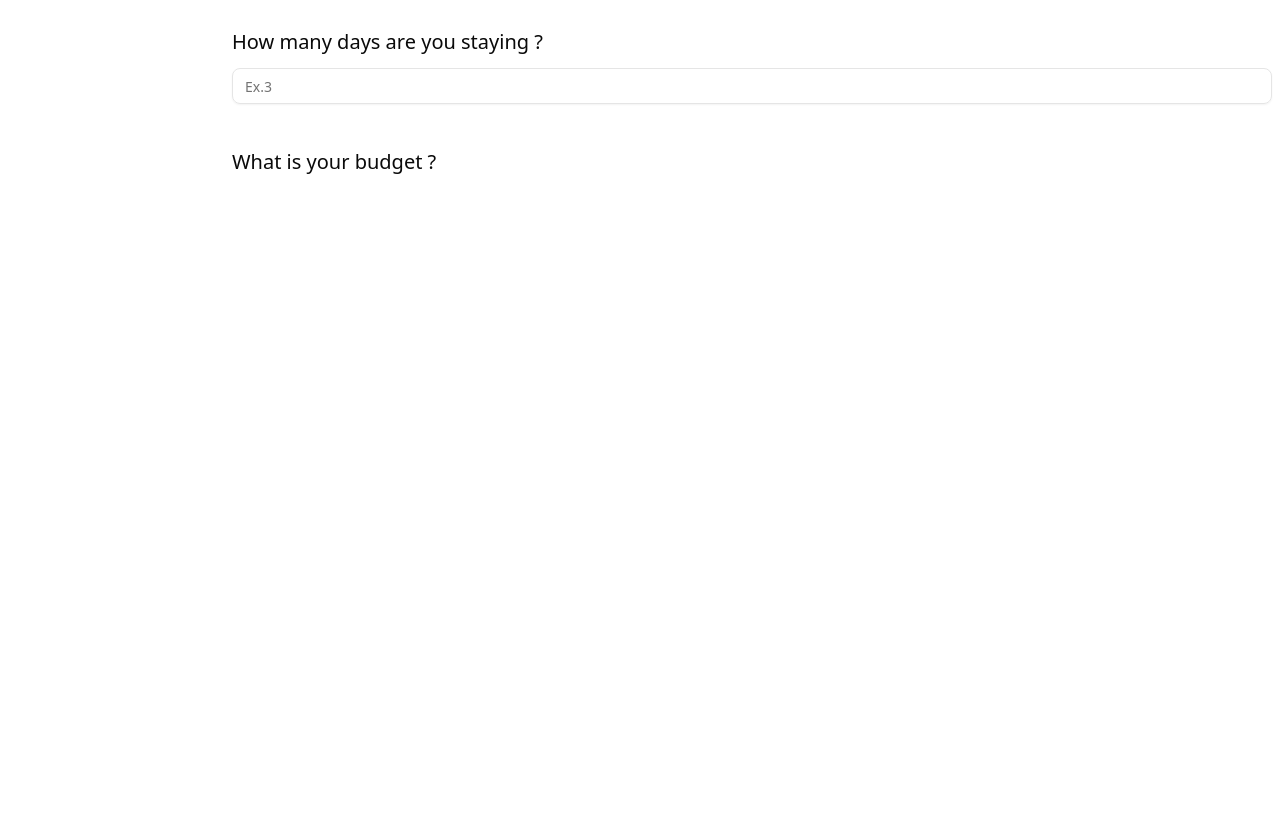
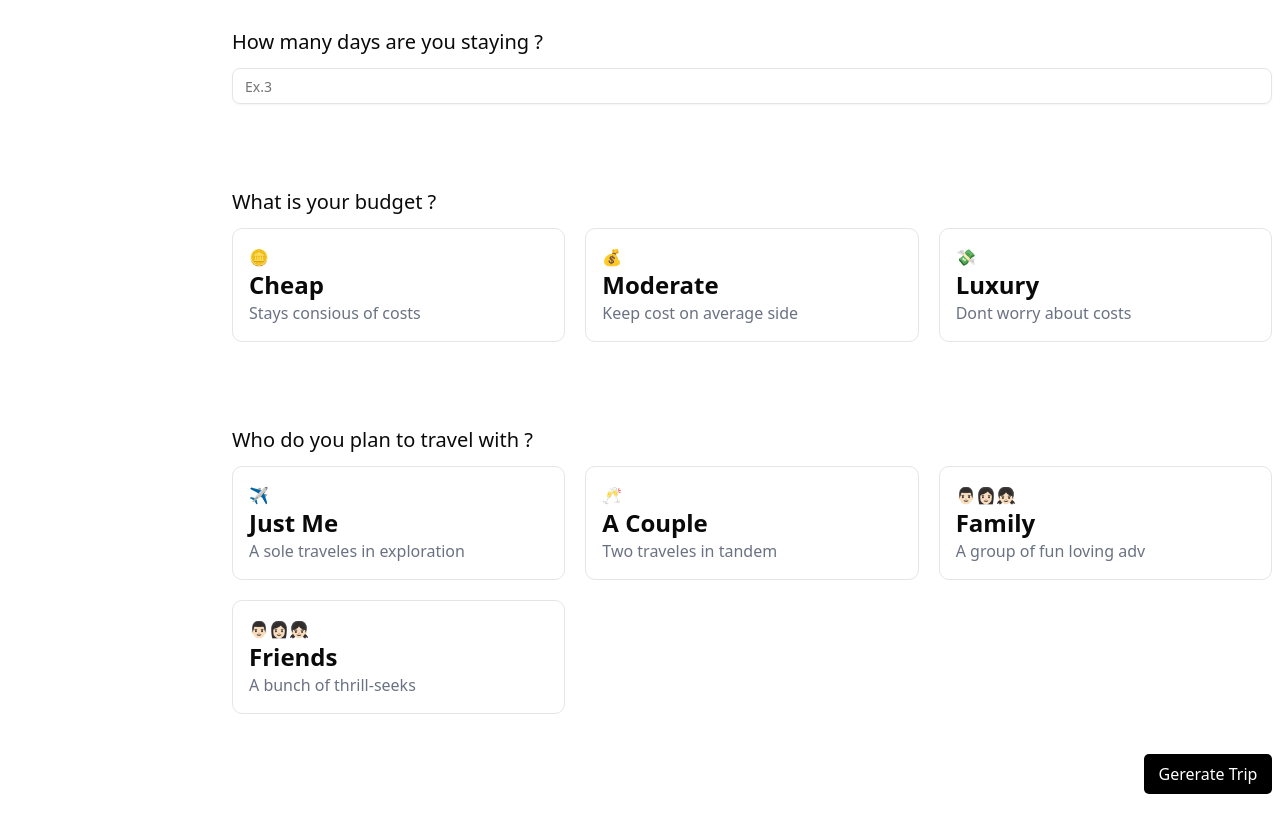
Before and after one commit to priyabrata1122/WanderLust, a React (Vite) app: page /CreateTrip in a window 1280 px wide. Shown: the part 400-1226 px from the top of the page. Before the commit the page ends 800 px from the top, so only its background shows below. Built offline with nearby package versions, Linux system fonts and the light colour scheme; no server answers.

Commit message:
Changes in Createtrip route

```diff
--- /dev/null
+++ b/src/components/ui/button.jsx
@@ -0,0 +1,55 @@
+import * as React from "react"
+import { Slot } from "@radix-ui/react-slot"
+import { cva } from "class-variance-authority";
+
+import { cn } from "@/lib/utils"
+
+const buttonVariants = cva(
+  "inline-flex items-center justify-center gap-2 whitespace-nowrap rounded-md text-sm font-medium transition-all disabled:pointer-events-none disabled:opacity-50 [&_svg]:pointer-events-none [&_svg:not([class*='size-'])]:size-4 shrink-0 [&_svg]:shrink-0 outline-none focus-visible:border-ring focus-visible:ring-ring/50 focus-visible:ring-[3px] aria-invalid:ring-destructive/20 dark:aria-invalid:ring-destructive/40 aria-invalid:border-destructive",
+  {
+    variants: {
+      variant: {
+        default:
+          "bg-primary text-primary-foreground shadow-xs hover:bg-primary/90",
+        destructive:
+          "bg-destructive text-white shadow-xs hover:bg-destructive/90 focus-visible:ring-destructive/20 dark:focus-visible:ring-destructive/40 dark:bg-destructive/60",
+        outline:
+          "border bg-background shadow-xs hover:bg-accent hover:text-accent-foreground dark:bg-input/30 dark:border-input dark:hover:bg-input/50",
+        secondary:
+          "bg-secondary text-secondary-foreground shadow-xs hover:bg-secondary/80",
+        ghost:
+          "hover:bg-accent hover:text-accent-foreground dark:hover:bg-accent/50",
+        link: "text-primary underline-offset-4 hover:underline",
+      },
+      size: {
+        default: "h-9 px-4 py-2 has-[>svg]:px-3",
+        sm: "h-8 rounded-md gap-1.5 px-3 has-[>svg]:px-2.5",
+        lg: "h-10 rounded-md px-6 has-[>svg]:px-4",
+        icon: "size-9",
+      },
+    },
+    defaultVariants: {
+      variant: "default",
+      size: "default",
+    },
+  }
+)
+
+function Button({
+  className,
+  variant,
+  size,
+  asChild = false,
+  ...props
+}) {
+  const Comp = asChild ? Slot : "button"
+
+  return (
+    <Comp
+      data-slot="button"
+      className={cn(buttonVariants({ variant, size, className }))}
+      {...props} />
+  );
+}
+
+export { Button, buttonVariants }
--- a/src/constants/options.jsx
+++ b/src/constants/options.jsx
@@ -3,50 +3,50 @@ export const SelectTravelesList=[
         id:1,
         title:'Just Me',
         desc:'A sole traveles in exploration',
-        icon:'',
-        peple:'1 person'
+        peple:'1 person',
+        icon:'✈️'
     },
     {
         id:2,
         title:'A Couple',
         desc:'Two traveles in tandem',
-        icon:'',
-        peple:'2 people'
+        peple:'2 people',
+        icon:'🥂'
     },
     {
         id:3,
         title:'Family',
         desc:'A group of fun loving adv',
-        icon:'',
-        peple:'3-5 people'
+        peple:'3-5 people',
+        icon:'👨🏻‍👩🏻‍👧🏻'
     },
     {
         id:4,
         title:'Friends',
         desc:'A bunch of thrill-seeks',
-        icon:'',
-        peple:'5-10 people'
+        peple:'5-10 people',
+        icon:'👨🏻‍👩🏻‍👧🏻'
     }
 ]
 
 export const SelestBudgetOptions=[
     {
         id:1,
+        icon:'🪙',
         title:'Cheap',
         desc:'Stays consious of costs',
-        icon:''
     },
     {
         id:2,
+        icon:'💰',
         title:'Moderate',
         desc:'Keep cost on average side',
-        icon:''
     },
     {
         id:3,
+        icon:'💸',
         title:'Luxury',
         desc:'Dont worry about costs',
-        icon:''
     }
 ]
 
--- a/src/pages/CreateTrip.jsx
+++ b/src/pages/CreateTrip.jsx
@@ -1,20 +1,34 @@
-import React, { useState } from 'react'
+import React, { useEffect, useState } from 'react'
 import GooglePlacesAutocomplete from 'react-google-places-autocomplete'
-import {Input} from '../components/ui/input'
+import { Input } from '../components/ui/input'
+import { SelestBudgetOptions , SelectTravelesList} from '../constants/options';
 
 function CreateTrip() {
 
-    const [place,setPlace] =useState();
+    const [place, setPlace] = useState();
+    const [formdata,setFormdata] = useState([]);
+
+    const handleOnChange=(mname,value)=>{
+        setFormdata({
+            ...formdata,
+            [mname]:value
+        })
+    }
+
+    useEffect(()=>{
+        console.log(formdata);
+    },[formdata]);
+
     return (
         <div
             style={{
-        position:"relative",
-        top:"3rem",
-        width:"70rem",
-        left:"12rem"
+                position: "relative",
+                top: "3rem",
+                width: "70rem",
+                left: "12rem",
             }}
-    className='sm:px-10 md:px-32 lg:px-56 xl:px-10 px-5 mt-25 createtrip'>
-        <h2 className='font-bold text-3xl'>Tell us your travel preferences</h2>
+            className='sm:px-10 md:px-32 lg:px-56 xl:px-10 px-5 mt-25'>
+            <h2 className='font-bold text-3xl'>Tell us your travel preferences ⛺🌴</h2>
             <p className='mt-3 text-gray-500 text-xl'> Just provide some basic information , and our trip planner will generate a <br /> customized itinerary based on your preferences</p>
 
 
@@ -25,9 +39,9 @@ function CreateTrip() {
                         apiKey={import.meta.env.VITE_GOOGLE_PLACE_API_KEY}
                         selectProps={{
                             place,
-                        onChange:(v)=>{
+                            onChange: (v) => {
                                 setPlace(v);
-                            console.log(v);
+                                handleOnChange('location',v);
                             }
                         }}
                     />
@@ -35,17 +49,71 @@ function CreateTrip() {
                 </div>
                 <div>
                     <h2 className='text-xl my-3 font-medium'>How many days are you staying ? </h2>
-                <Input placeholder={'Ex.3'} type="number"></Input>
+                    <Input
+                    onChange={
+                        (e)=>{
+                            handleOnChange('noOfDays',e.target.value)
+                        }
+                    }
+                    placeholder={'Ex.3'} type="number"></Input>
                 </div>
 
-            <div>
+                <div className='mt-10'>
                     <h2 className='text-xl my-3 font-medium'>What is your budget ?</h2>
-                 {/* <div>
-                    {SelestBudgetOptions.map}
-                 </div> */}
+                    <div className='grid grid-cols-3 gap-5 mt-3'>
+                        {
+                            SelestBudgetOptions.map((items, index) => (
+                                <div
+                                onClick={()=>{
+                                    handleOnChange('budget',items.title);
+                                }}
+                                key={index} className='p-4 border rounded-lg hover:shadow-lg cursor-pointer'>
+                                    <h1>{items.icon}</h1>
+                                    <h1 className='text-2xl font-bold'>{items.title}</h1>
+                                    <h4 className='text-l text-gray-500'>{items.desc}</h4>
+                                </div>
+                            ))
+                        }
+                    </div>
+                </div>
+
+                <div className='mt-10'>
+                    <h2 className='text-xl my-3 font-medium'>Who do you plan to travel with ?</h2>
+                    <div className='grid grid-cols-3 gap-5 mt-3'>
+                        {
+                            SelectTravelesList.map((items, index) => (
+                                <div
+                                onClick={()=>{
+                                    handleOnChange('people',items.peple)
+                                }}
+                                key={index} className='p-4 border rounded-lg hover:shadow-lg cursor-pointer'>
+                                    <h1>{items.icon}</h1>
+                                    <h1 className='text-2xl font-bold'>{items.title}</h1>
+                                    <h4 className='text-l text-gray-500'>{items.desc}</h4>
+                                </div>
+                            ))
+                        }
+                    </div>
                 </div>
 
             </div>
+
+            {/* <div className='my-10 justify-end flex'>
+                <Button className>Generate Trip</Button>
+            </div> */}
+
+            <div className='my-10 justify-end flex'>
+                <button style={{
+                    width:"8rem",
+                    height:"2.5rem",
+                    backgroundColor:"Black",
+                    color:"white",
+                    borderRadius:"5px",
+                    marginBottom:'2rem',
+                    cursor:'pointer'
+                }}>Gererate Trip</button>
+            </div>
+
         </div>
 
     )
```
Lines whose indentation alone changed are shown as unchanged.
